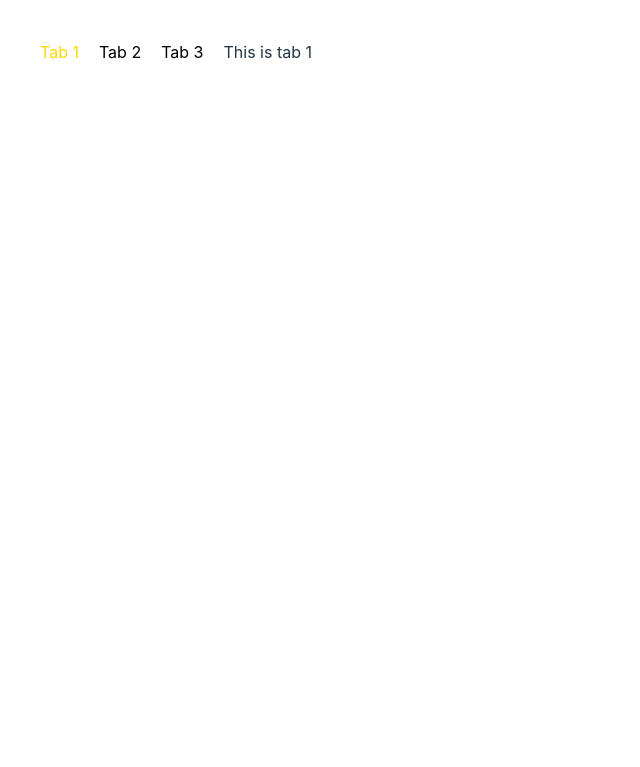
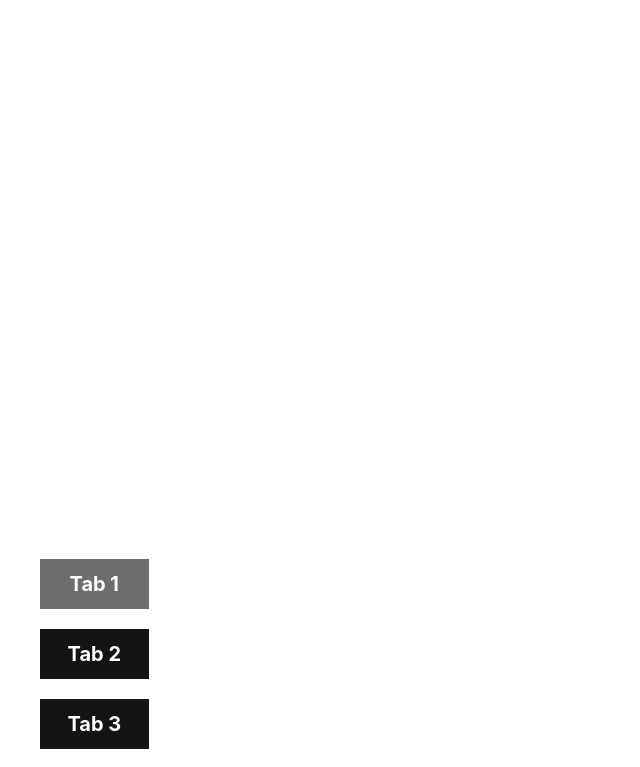
Before and after one commit to reauctioned/React_25, a React (Vite) app in the folder React_CodeCamp/: page / in a window 1280 px wide. Shown: the top 767 px of the page, without its empty margins (0-640 px from the left). Built offline with nearby package versions, Linux system fonts and the light colour scheme.

Commit message:
+ tabs css

```diff
--- a/React_CodeCamp/src/components/custom_tabs/tabs.css
+++ b/React_CodeCamp/src/components/custom_tabs/tabs.css
@@ -6,7 +6,32 @@
 
 .heading{
     display: flex;
+    flex-direction: column;
     justify-content: center;
     margin-bottom: 12px;
     gap: 20px;
 }
+
+.tab-item{
+    /* display: inline-flex; */
+    font-size: 20px;
+    font-weight: bold;
+    text-align: center;
+    padding: 10px 15px;
+    cursor: pointer;
+    color: white;
+    border: none;
+    background-color: #141414;
+}
+
+.tab-item.active{
+    border-color: black;
+    background-color: #6d6d6e;
+}
+
+.content{
+    padding: 20px 10px;
+    height: 300px;
+    overflow: auto;
+    background-color: #141414;
+}
```
